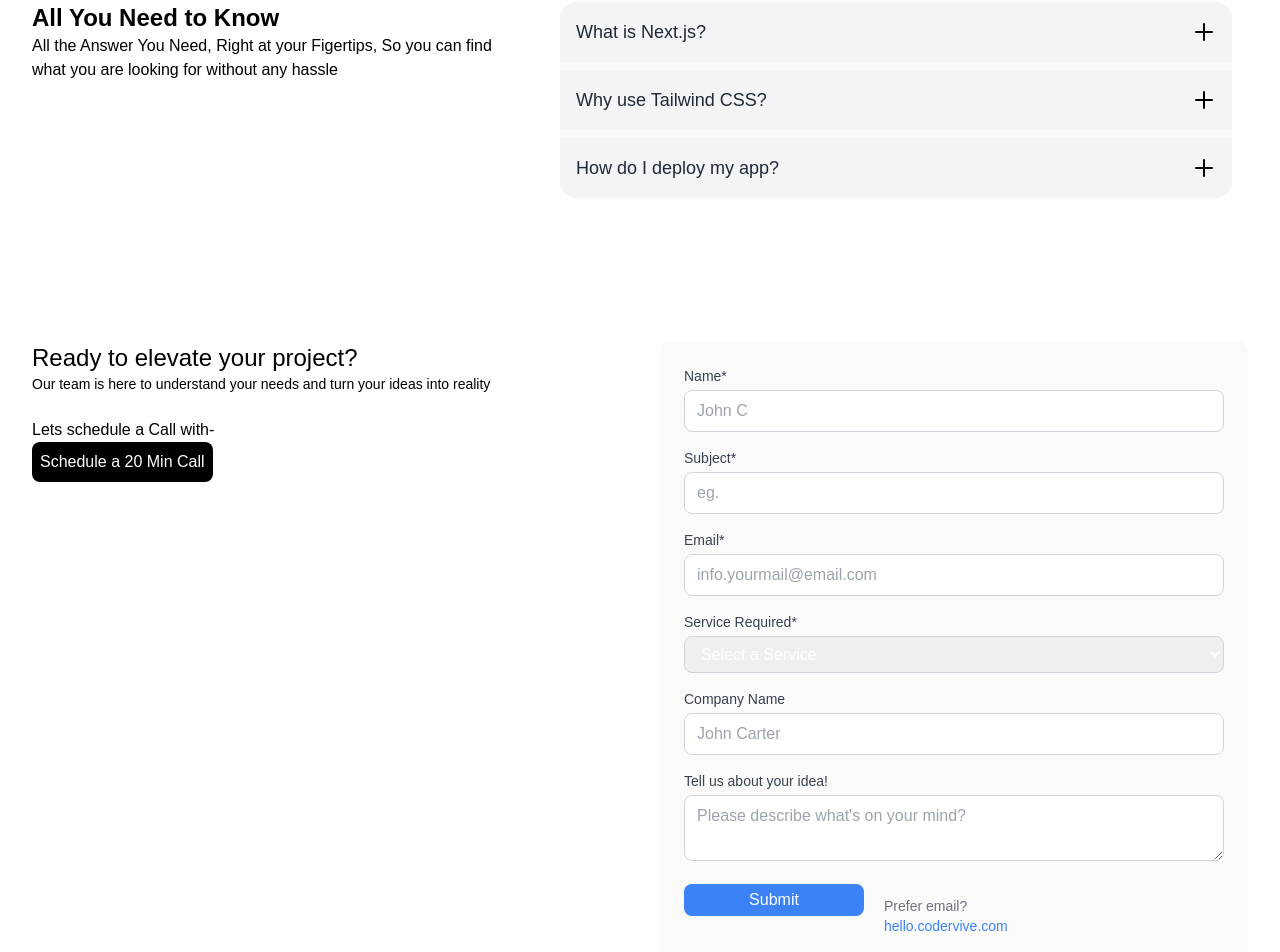
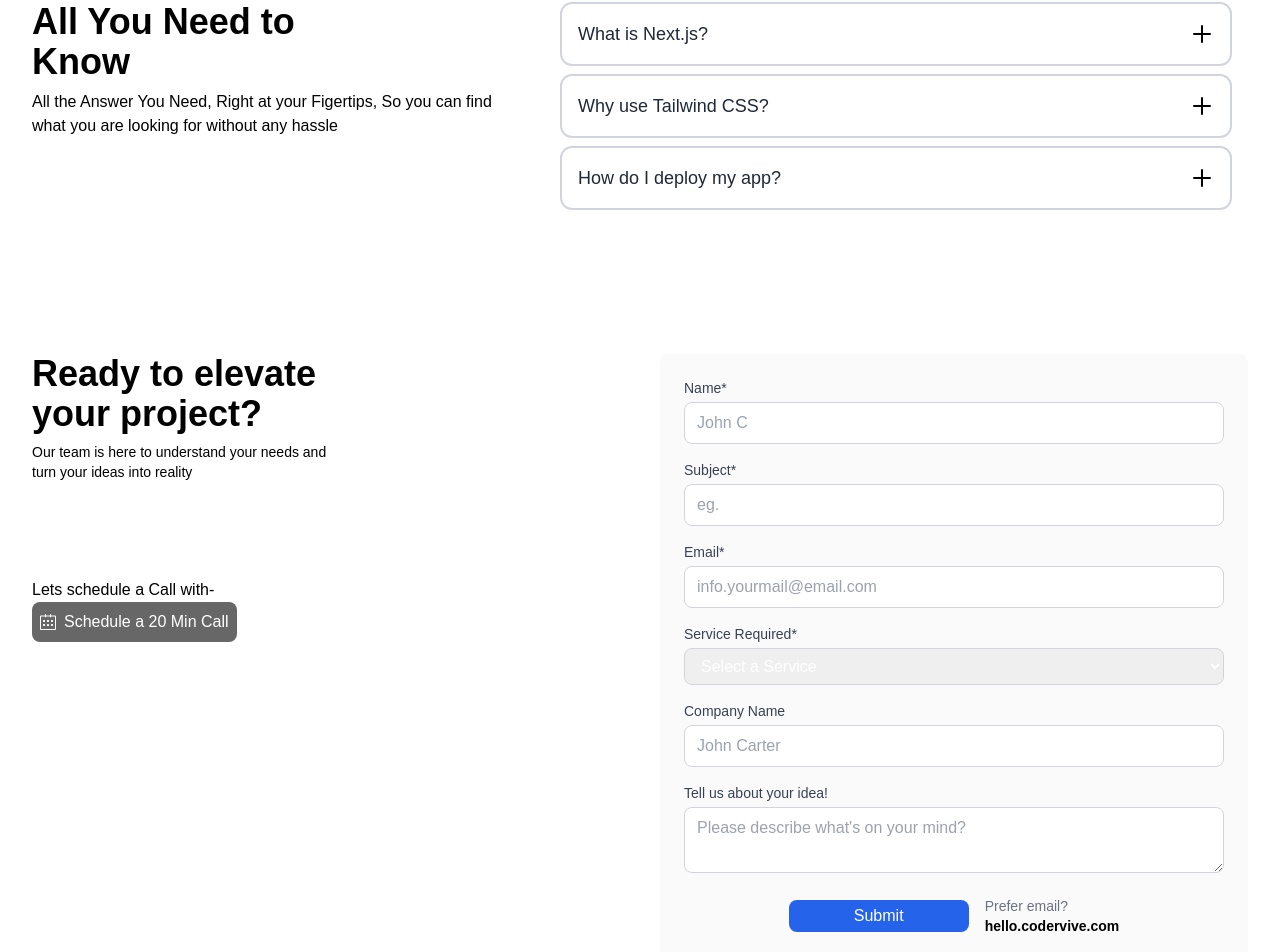
Before and after one commit to imtiazvive/CoderVive, a Next.js app: page / in a window 1280 px wide. Shown: the part 2370-3322 px from the top of the page. Built offline with nearby package versions, Linux system fonts and the light colour scheme.

Commit message:
fixing according

```diff
--- a/src/app/accordion.js
+++ b/src/app/accordion.js
@@ -9,11 +9,11 @@ const Accordion = ({ items }) => {
   };
 
   return (
-    <div className="w-auto lg:w-full lg:max-w-2xl mx-auto rounded-2xl bg-gray-50  overflow-hidden flex flex-col gap-2">
+    <div className="w-auto lg:w-full lg:max-w-2xl mx-auto flex flex-col gap-2">
       {items.map((item, index) => (
-        <div key={index} className=" border-gray-200">
+        <div key={index} className=" rounded-xl overflow-hidden bg-white border-2 border-gray-300">
           <button
-            className="w-full flex justify-between items-center p-4 bg-gray-100 hover:bg-gray-200 focus:outline-none"
+            className="w-full flex justify-between items-center p-4  hover:bg-gray-200 focus:outline-none"
             onClick={() => toggleAccordion(index)}
           >
             <span className="text-lg font-medium text-gray-800">{item.title}</span>
--- a/src/app/asksec.js
+++ b/src/app/asksec.js
@@ -23,8 +23,8 @@ export default function AskSec() {
         <div className="grid  lg:grid-flow-col text-black container max-w-7xl mx-auto px-8 py-8 mb-20">
 
             <div className="lg:w-[480px] ">
-                <h2 className="text-2xl font-bold">All You Need to Know</h2>
-                <p>All the Answer You Need, Right at your Figertips, So you can find what you are looking for without any hassle</p>
+                <h2 className="text-4xl font-bold">All You Need to<br /> Know</h2>
+                <p className="mt-2">All the Answer You Need, Right at your Figertips, So you can find what you are looking for without any hassle</p>
             </div>
 
             <div className="mt-8 lg:mt-0">
--- a/src/app/from.js
+++ b/src/app/from.js
@@ -1,5 +1,6 @@
 "use client";
 import React, { useState } from "react";
+import { SlCalender } from "react-icons/sl";
 
 export default function From() {
 
@@ -26,11 +27,11 @@ export default function From() {
         <div className="container max-w-7xl mx-auto px-8 py-8 mb-20">
             <div className="lg:flex lg:gap-10  ">
                 <div className=" lg:flex-1  w-full text-black">
-                    <h1 className="text-2xl">Ready to elevate your project?</h1>
-                    <p className="text-sm">Our team is here to understand your needs and turn your ideas into reality</p>
-                    <div className="mt-6">
+                    <h1 className="text-4xl font-bold">Ready to elevate <br /> your project?</h1>
+                    <p className="text-sm mt-2">Our team is here to understand your needs and <br /> turn your ideas into reality</p>
+                    <div className="mt-24">
                         <p>Lets schedule a Call with-</p>
-                        <button className="bg-black text-white rounded-lg p-2">Schedule a 20 Min Call</button>
+                        <button className="bg-[#00000098] text-white rounded-lg p-2 flex  gap-2 justify-center items-center"> <SlCalender /> Schedule a 20 Min Call</button>
                     </div>
                 </div>
 
@@ -50,7 +51,7 @@ export default function From() {
                                 onChange={handleChange}
                                 placeholder="John C"
                                 required
-                                className="w-full border border-gray-300 rounded-lg px-3 py-2 focus:outline-none focus:ring-2 focus:ring-blue-500"
+                                className="w-full border border-gray-300 rounded-lg px-3 py-2 focus:outline-none focus:ring-2 focus:ring-black"
                             />
                         </div>
 
@@ -65,7 +66,7 @@ export default function From() {
                                 onChange={handleChange}
                                 placeholder="eg."
                                 required
-                                className="w-full border border-gray-300 rounded-lg px-3 py-2 focus:outline-none focus:ring-2 focus:ring-blue-500"
+                                className="w-full border border-gray-300 rounded-lg px-3 py-2 focus:outline-none focus:ring-2 focus:ring-black"
                             />
                         </div>
 
@@ -80,7 +81,7 @@ export default function From() {
                                 onChange={handleChange}
                                 placeholder="info.yourmail@email.com"
                                 required
-                                className="w-full border border-gray-300 rounded-lg px-3 py-2 focus:outline-none focus:ring-2 focus:ring-blue-500"
+                                className="w-full border border-gray-300 rounded-lg px-3 py-2 focus:outline-none focus:ring-2 focus:ring-black"
                             />
                         </div>
 
@@ -93,7 +94,7 @@ export default function From() {
                                 value={formData.service}
                                 onChange={handleChange}
                                 required
-                                className="w-full border border-gray-300 rounded-lg px-3 py-2 focus:outline-none focus:ring-2 focus:ring-blue-500"
+                                className="w-full border border-gray-300 rounded-lg px-3 py-2 focus:outline-none focus:ring-2 focus:ring-black"
                             >
                                 <option value="">Select a Service</option>
                                 <option value="Web Development">Web Development</option>
@@ -112,7 +113,7 @@ export default function From() {
                                 value={formData.companyName}
                                 onChange={handleChange}
                                 placeholder="John Carter"
-                                className="w-full border border-gray-300 rounded-lg px-3 py-2 focus:outline-none focus:ring-2 focus:ring-blue-500"
+                                className="w-full border border-gray-300 rounded-lg px-3 py-2 focus:outline-none focus:ring-2 focus:ring-black"
                             />
                         </div>
 
@@ -125,24 +126,24 @@ export default function From() {
                                 value={formData.idea}
                                 onChange={handleChange}
                                 placeholder="Please describe what's on your mind?"
-                                className="w-full border border-gray-300 rounded-lg px-3 py-2 focus:outline-none focus:ring-2 focus:ring-blue-500"
+                                className="w-full border border-gray-300 rounded-lg px-3 py-2 focus:outline-none focus:ring-2 focus:ring-black"
                             />
                         </div>
 
-                        <div className="w-full lg:flex">
+                        <div className="w-full lg:flex  gap-4 justify-center items-center">
                             <button
                                 type="submit"
-                                className=" px-4 py w-full h-8 lg:w-4/12 bg-blue-500 text-white font-medium rounded-lg hover:bg-blue-600 transition duration-200"
+                                className=" px-4 py w-full h-8 lg:w-4/12 bg-blue-600 text-white font-medium rounded-lg hover:bg-blue-600 transition duration-200"
                             >
                                 Submit
                             </button>
 
-                            <div className=" flex flex-col text-sm text-center lg:text-start ml-5 text-gray-500 mt-3">
+                            <div className=" flex flex-col text-sm text-center lg:text-start ml-5 lg:ml-0 text-gray-500 mt-3 lg:mt-0">
 
                             Prefer email?{" "}
                             <a
                                 href="mailto:hello.codervive.com"
-                                className="text-blue-500 hover:underline"
+                                className="text-black font-bold hover:underline"
                             >
                                 hello.codervive.com
                             </a>
--- a/src/app/reviewcard.js
+++ b/src/app/reviewcard.js
@@ -138,7 +138,7 @@ function reviewcard() {
                         </div>
 
 
-                        <div className="flex gap-4 ">
+                        <div className="flex gap-4 mt-6 mb-6 lg:mt-0 lg:mb-0 ">
                             <img src="https://newprofilepic.photo-cdn.net//assets/images/article/profile.jpg" className="w-10 h-10 rounded-full" />
                             <div>
                                 <h3 className="text-lg font-semibold m-0 p-0">{review.name}</h3>
```
Also changed, not shown: package.json (+5 -4 lines), 1 other file (tests, documents, lock files or other folders).
